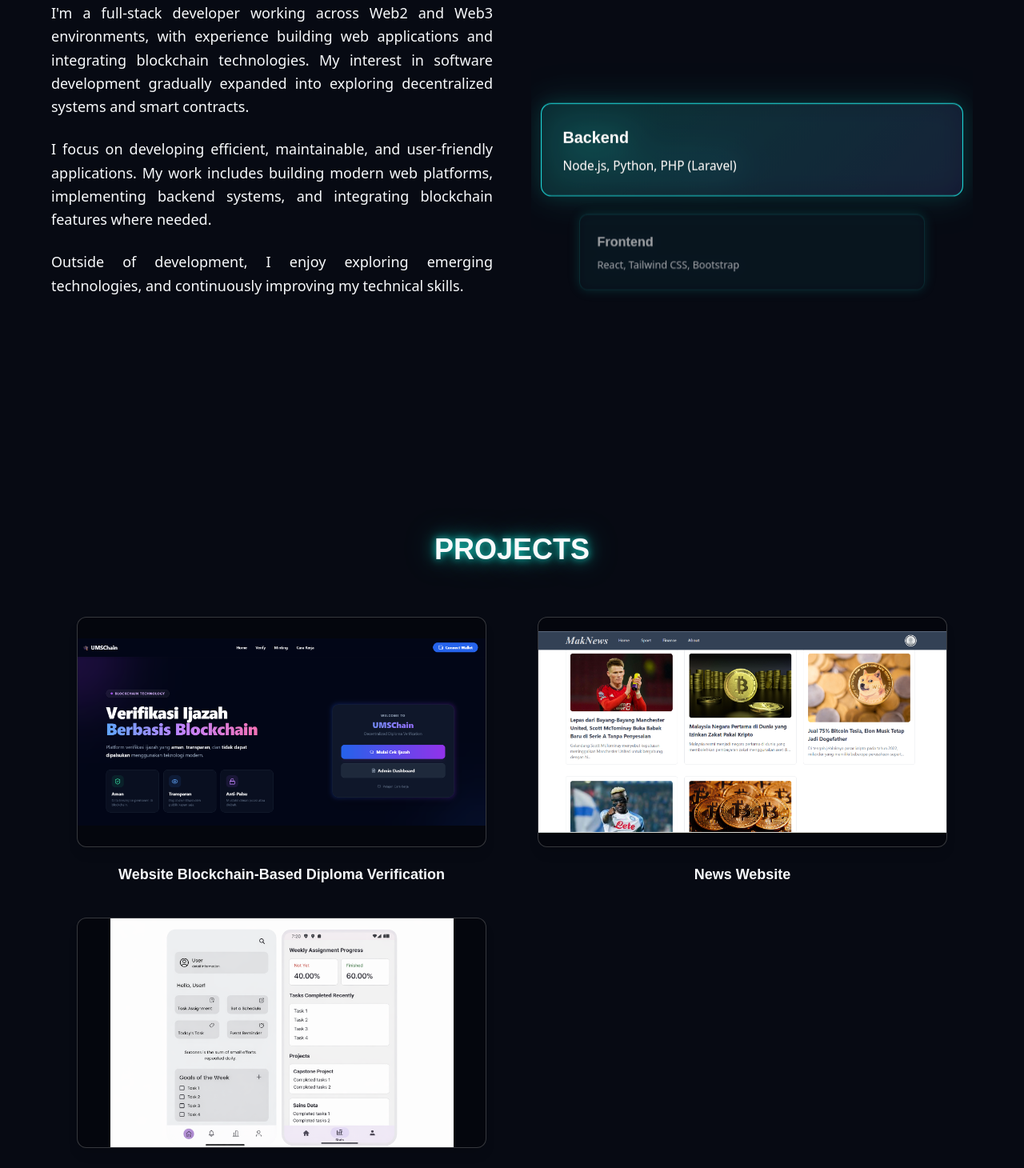
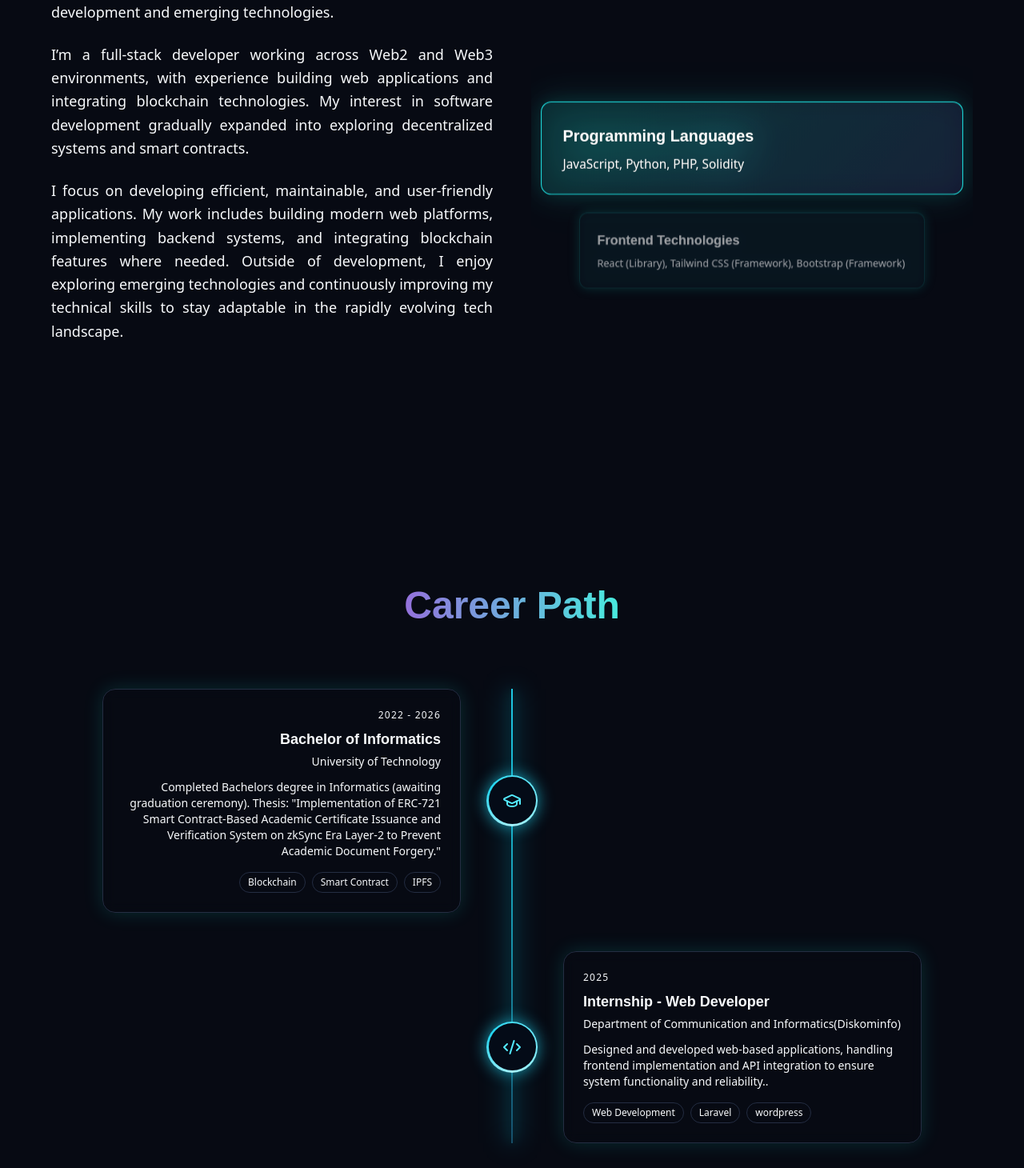
Before and after one commit to 7Demon/Portofolio, a React (Vite) app: page / in a window 1280 px wide. Shown: the part 1120-2580 px from the top of the page at 80% size. Built offline with nearby package versions, Linux system fonts and the light colour scheme.

Commit message:
menambahkan career path

```diff
--- /dev/null
+++ b/src/components/CareerPath.jsx
@@ -0,0 +1,182 @@
+import { useEffect, useRef, useState } from 'react';
+import { Briefcase, GraduationCap, Rocket, Award, Code2, Zap } from 'lucide-react';
+
+const careers = [
+  {
+  year: '2022 - 2026',
+  title: 'Bachelor of Informatics',
+  company: 'University of Technology',
+  description: 'Completed Bachelors degree in Informatics (awaiting graduation ceremony). Thesis: "Implementation of ERC-721 Smart Contract-Based Academic Certificate Issuance and Verification System on zkSync Era Layer-2 to Prevent Academic Document Forgery."',
+  icon: GraduationCap,
+  tags: ['Blockchain', 'Smart Contract', 'IPFS'],
+  },
+  {
+  year: '2025',
+  title: 'Internship - Web Developer',
+  company: 'Department of Communication and Informatics(Diskominfo)',
+  description: 'Designed and developed web-based applications, handling frontend implementation and API integration to ensure system functionality and reliability..',
+  icon: Code2,
+  tags: ['Web Development', 'Laravel', 'wordpress'],
+  }
+];
+
+const CareerItem = ({ item, index }) => {
+  const ref = useRef(null);
+  const [visible, setVisible] = useState(false);
+  const isLeft = index % 2 === 0;
+
+  useEffect(() => {
+    const observer = new IntersectionObserver(
+      ([entry]) => {
+        if (entry.isIntersecting) {
+          setVisible(true);
+          observer.disconnect();
+        }
+      },
+      { threshold: 0.2 }
+    );
+    if (ref.current) observer.observe(ref.current);
+    return () => observer.disconnect();
+  }, []);
+
+  const Icon = item.icon;
+
+  return (
+    <div ref={ref} className="relative z-10 flex items-center w-full mb-12 last:mb-0">
+      {/* Desktop layout */}
+      <div className="hidden md:grid grid-cols-[1fr_auto_1fr] gap-8 w-full items-center">
+        {/* Left content */}
+        <div
+          className={`transition-all duration-700 ${
+            visible ? 'opacity-100 translate-x-0' : isLeft ? 'opacity-0 -translate-x-16' : 'opacity-0 translate-x-16'
+          } ${isLeft ? '' : 'order-3'}`}
+        >
+          <div
+            className={`glass-card-hover rounded-2xl border border-primary/35 bg-background/45 backdrop-blur-sm p-6 shadow-[0_0_24px_hsl(var(--primary)/0.16)] hover:border-primary/70 hover:-translate-y-1 hover:shadow-[0_0_30px_hsl(var(--primary)/0.3)] transition-all duration-300 ${isLeft ? 'text-right' : 'text-left'}`}
+          >
+            <span className="text-xs font-display uppercase tracking-widest text-primary mb-2 block">
+              {item.year}
+            </span>
+            <h3 className="font-display text-lg font-semibold text-foreground mb-1">
+              {item.title}
+            </h3>
+            <p className="text-sm text-secondary font-medium mb-3">{item.company}</p>
+            <p className="text-sm text-muted-foreground mb-4">{item.description}</p>
+            <div className={`flex flex-wrap gap-2 ${isLeft ? 'justify-end' : 'justify-start'}`}>
+              {item.tags.map((tag) => (
+                <span
+                  key={tag}
+                  className="text-xs px-2.5 py-1 rounded-full bg-primary/10 text-primary border border-primary/20"
+                >
+                  {tag}
+                </span>
+              ))}
+            </div>
+          </div>
+        </div>
+
+        {/* Center node */}
+        <div
+          className={`relative z-10 flex items-center justify-center transition-all duration-500 ${
+            visible ? 'opacity-100 scale-100' : 'opacity-0 scale-0'
+          } ${!isLeft ? 'order-2' : ''}`}
+        >
+          <div className="relative w-16 h-16 rounded-full flex items-center justify-center">
+            <div className="absolute inset-0 rounded-full bg-[conic-gradient(from_180deg_at_50%_50%,#a5f3fc_0deg,#22d3ee_120deg,#67e8f9_240deg,#a5f3fc_360deg)] p-[2.5px] shadow-[0_0_20px_rgba(34,211,238,0.7)]">
+              <div className="w-full h-full rounded-full bg-[#040b17]" />
+            </div>
+            <Icon className="relative z-10 w-6 h-6 text-cyan-300" />
+          </div>
+        </div>
+
+        {/* Empty spacer */}
+        <div className={isLeft ? 'order-3' : 'order-1'} />
+      </div>
+
+      {/* Mobile layout */}
+      <div className="md:hidden flex gap-4 w-full">
+        <div className="flex flex-col items-center">
+          <div
+            className={`relative z-10 w-14 h-14 rounded-full flex items-center justify-center shrink-0 transition-all duration-500 ${
+              visible ? 'opacity-100 scale-100' : 'opacity-0 scale-0'
+            }`}
+          >
+            <div className="absolute inset-0 rounded-full bg-[conic-gradient(from_180deg_at_50%_50%,#a5f3fc_0deg,#22d3ee_120deg,#67e8f9_240deg,#a5f3fc_360deg)] p-0.5 shadow-[0_0_16px_rgba(34,211,238,0.65)]">
+              <div className="w-full h-full rounded-full bg-[#040b17]" />
+            </div>
+            <Icon className="relative z-10 w-5 h-5 text-cyan-300" />
+          </div>
+          {index < careers.length - 1 && (
+            <div className="w-0.5 flex-1 bg-linear-to-b from-primary/40 to-primary/10 mt-2" />
+          )}
+        </div>
+        <div
+          className={`flex-1 pb-4 transition-all duration-700 ${
+            visible ? 'opacity-100 translate-x-0' : 'opacity-0 translate-x-8'
+          }`}
+        >
+          <div className="glass-card-hover rounded-2xl border border-primary/35 bg-background/45 backdrop-blur-sm p-5 shadow-[0_0_20px_hsl(var(--primary)/0.14)] transition-all duration-300">
+            <span className="text-xs font-display uppercase tracking-widest text-primary mb-2 block">
+              {item.year}
+            </span>
+            <h3 className="font-display text-base font-semibold text-foreground mb-1">
+              {item.title}
+            </h3>
+            <p className="text-sm text-secondary font-medium mb-2">{item.company}</p>
+            <p className="text-xs text-muted-foreground mb-3">{item.description}</p>
+            <div className="flex flex-wrap gap-1.5">
+              {item.tags.map((tag) => (
+                <span
+                  key={tag}
+                  className="text-xs px-2 py-0.5 rounded-full bg-primary/10 text-primary border border-primary/20"
+                >
+                  {tag}
+                </span>
+              ))}
+            </div>
+          </div>
+        </div>
+      </div>
+    </div>
+  );
+};
+
+const CareerPath = () => {
+  return (
+    <section id="career" className="relative py-24 md:py-32 overflow-hidden">
+      <div className="container mx-auto px-6">
+        <div className="max-w-5xl mx-auto">
+          {/* Section header */}
+          <div className="text-center mb-20">
+            <h2 className="font-display text-4xl md:text-5xl font-bold mb-4">
+              <span className="text-gradient">Career Path</span>
+            </h2>
+          </div>
+
+          {/* Timeline */}
+          <div className="relative">
+            {/* Vertical line (desktop) */}
+            <div className="hidden md:block absolute left-1/2 top-0 bottom-0 -translate-x-1/2 z-0 pointer-events-none">
+              <div
+                className="h-full w-0.5"
+                style={{
+                  background: 'linear-gradient(180deg, rgba(34,211,238,0.95), rgba(34,211,238,0.7), rgba(56,189,248,0.35))',
+                  boxShadow: '0 0 16px rgba(34,211,238,0.45)',
+                }}
+              />
+            </div>
+            <div className="hidden md:block absolute left-1/2 top-0 bottom-0 w-4 -translate-x-1/2 bg-cyan-400/20 blur-lg z-0 pointer-events-none" />
+
+            {careers.map((item, index) => (
+              <CareerItem key={index} item={item} index={index} />
+            ))}
+          </div>
+        </div>
+      </div>
+      <div className="absolute top-1/3 -left-28 w-72 h-72 rounded-full bg-primary/10 blur-3xl -z-10" />
+      <div className="absolute bottom-0 -right-24 w-72 h-72 rounded-full bg-secondary/10 blur-3xl -z-10" />
+    </section>
+  );
+};
+
+export default CareerPath;
--- a/src/components/Navbar.jsx
+++ b/src/components/Navbar.jsx
@@ -44,7 +44,7 @@ const Navbar = () => {
     };
   }, [mobileMenuOpen]);
 
-  const navLinks = ['About', 'Projects', 'Contact'];
+  const navLinks = ['About', "Career",'Projects', 'Contact'];
 
   return (
     <nav
@@ -55,7 +55,7 @@ const Navbar = () => {
       <div className="container mx-auto px-10 sm:px-30 lg:px-40">
         <div className="flex items-center justify-between">
           <a href="#" className="font-display text-xl font-bold text-gradient">
-            DEV<span className="text-primary">.</span>FOLIO
+            0xDEV
           </a>
 
           <div className="hidden md:flex items-center gap-8">
--- a/src/components/home.jsx
+++ b/src/components/home.jsx
@@ -1,6 +1,7 @@
 import { Button } from './ui/Button';
 import { ArrowDown, Github, Twitter, Linkedin, Mail, MapPin, Send, Heart } from 'lucide-react';
 import { createElement, useEffect } from 'react';
+import CareerPath from './CareerPath';
 
 
 const projects = [
@@ -8,7 +9,7 @@ const projects = [
     title: 'Project 1',
     image: '/project1.png',
     titleWeb: "Website Blockchain-Based Diploma Verification",
-    description: 'UMSChain is a web-based decentralized application (dApp) designed to manage the lifecycle of digital certificates, including issuance (minting), decentralized storage, and authenticity verification. The system leverages zkSync Era (Ethereum Layer-2) to ensure immutable and transparent certificate records, while certificate files are stored on IPFS via Pinata. Each certificate is represented as a unique ERC-721 NFT. The application is built using Solidity and Hardhat for smart contract development, zkSync Era for Layer-2 deployment, IPFS (Pinata) for decentralized storage, and React  with Ethers.js for the frontend and blockchain integration.',
+    description: 'UMSChain is a web-based decentralized application (dApp) for issuing, storing, and verifying digital diploma. It uses zkSync Era (Ethereum Layer-2) for immutable on-chain records and IPFS via Pinata for decentralized file storage. Each certificate is minted as a unique ERC-721 NFT. The system is developed with Solidity and Hardhat, deployed on zkSync Era, and integrated into a React frontend using Ethers.js.',
     link: "https://umschain.vercel.app/"},
     {
       title: 'Project 2',
@@ -76,14 +77,14 @@ const Home = () => {
           <div className="text-center lg:text-left">
             {/* Status badge */}
             <div className="animate-fade-up opacity-0 delay-100">
-              <div className="inline-flex items-center gap-2 glass-card px-4 py-2 mb-8">
+              <div className="inline-flex items-center gap-2 glass-card px-4 py-1 mb-8">
                 <span className="w-2 h-2 rounded-full bg-primary animate-pulse" />
                 <span className="text-sm text-muted-foreground">Available for Web2 and Web3 Projects</span>
               </div>
             </div>
             {/* Engineering the Future of Web2 & Web3 */}
             {/* Main heading */}
-            <h1 className="font-display text-3xl sm:text-4xl md:text-5xl lg:text-6xl font-bold leading-tight mb-6 animate-fade-up opacity-0 delay-200">
+            <h1 className="font-display text-3xl sm:text-3xl md:text-4xl lg:text-5xl font-bold leading-tight mb-6 animate-fade-up opacity-0 delay-200">
               <span className="text-foreground">Engineering the</span>
               <br />
               <span className="text-gradient neon-glow">Future of Web2 & Web3</span>
@@ -93,7 +94,8 @@ const Home = () => {
 
             {/* Subtitle */}
             <p className="text-base sm:text-lg md:text-lg text-muted-foreground max-w-2xl mx-auto lg:mx-0 mb-8 md:mb-10 animate-fade-up opacity-0 delay-300">
-              Full-stack developer building Web2 and Web3 applications,
+              Nice to connect with you all <br />
+             I am Dicky Ramadhan, a Web2 and Web3 developer,
               <span className="hidden sm:inline"><br /></span>
               {' '}including smart contract integration and decentralized features.
             </p>
@@ -102,8 +104,8 @@ const Home = () => {
             <div className="flex flex-col sm:flex-row items-center lg:items-start justify-center lg:justify-start gap-4 mb-10 md:mb-12 animate-fade-up opacity-0 delay-400">
               <div className="relative group">
                 <div className="absolute -inset-1 bg-linear-to-r from-primary via-secondary to-primary rounded-lg blur opacity-75 group-hover:opacity-100 group-hover:blur-md transition duration-500 animate-pulse" />
-                <Button variant="neon" size="lg" className="relative hover:scale-105 transition-transform duration-300 shadow-lg">
-                  <a href="#projects"><span className="relative">View Projects</span></a>
+                <Button variant="neon" size="lg" className="relative text-muted-foreground hover:text-primary transition-all hover:scale-110 hover:bg-emerald-500">
+                  <a href="#contact"><span className="relative">Contact Me</span></a>
                 </Button>
               </div>
             </div>
@@ -188,16 +190,20 @@ const Home = () => {
           <div className="grid grid-cols-1 md:grid-cols-2 gap-8 lg:gap-12 items-center mb-12">
             {/* Left - Text Content */}
             <div className="space-y-6 animate-fade-up opacity-0 delay-200">
-              <p className="text-muted-foreground text-left md:text-justify md:text-lg leading-relaxed">
-                I'm a full-stack developer working across Web2 and Web3 environments, with experience building web applications and integrating blockchain technologies. My interest in software development gradually expanded into exploring decentralized systems and smart contracts.
+              <p className="text-muted-foreground text-justify md:text-justify md:text-lg leading-relaxed">
+                I am a recent Informatics graduate from Universitas Muhammadiyah Surakarta 2022-2026 with a passion for software development and emerging technologies.
               </p>
 
-              <p className="text-muted-foreground text-left md:text-justify md:text-lg leading-relaxed">
-                I focus on developing efficient, maintainable, and user-friendly applications. My work includes building modern web platforms, implementing backend systems, and integrating blockchain features where needed.
+              <p className="text-muted-foreground text-justify md:text-justify md:text-lg leading-relaxed">
+                I’m a full-stack developer working across Web2 and Web3 environments, with experience building web applications and integrating blockchain technologies. My interest in software development gradually expanded into exploring decentralized systems and smart contracts.
               </p>
 
-              <p className="text-muted-foreground text-left md:text-justify md:text-lg leading-relaxed">
-                Outside of development, I enjoy exploring emerging technologies, and continuously improving my technical skills.
+              <p className="text-muted-foreground text-justify md:text-justify md:text-lg leading-relaxed">
+                I focus on developing efficient, maintainable, and user-friendly applications.
+                My work includes building modern web platforms, implementing backend systems,
+                and integrating blockchain features where needed.
+                Outside of development, I enjoy exploring emerging technologies and continuously improving
+                 my technical skills to stay adaptable in the rapidly evolving tech landscape.
               </p>
             </div>
 
@@ -217,21 +223,26 @@ const Home = () => {
                   <div className="flex flex-col">
                     {[
                         {
-                        title: 'Backend',
-                        skills: 'Node.js, Python, PHP (Laravel)'
+                          title: 'Programming Languages',
+                          skills: 'JavaScript, Python, PHP, Solidity'
                         },
                         {
-                        title: 'Frontend',
-                        skills: 'React, Tailwind CSS, Bootstrap'
+                          title: 'Frontend Technologies',
+                          skills: 'React (Library), Tailwind CSS (Framework), Bootstrap (Framework)'
                         },
                         {
-                        title: 'Blockchain',
-                        skills: 'Solidity, Hardhat, Ethers.js'
+                          title: 'Backend Technologies',
+                          skills: 'Python, Laravel (PHP Framework)'
                         },
                         {
-                        title: 'Tools',
-                        skills: 'Git, WordPress, SAP'
-                      }].map((skill, index) => (
+                          title: 'Blockchain Development',
+                          skills: 'Solidity (Smart Contract Language), Hardhat (Development Framework), Ethers.js (Library)'
+                        },
+                        {
+                          title: 'Tools & Platforms',
+                          skills: 'Git (Version Control), WordPress (CMS), SAP (Enterprise System)'
+                        }
+                      ].map((skill, index) => (
                       <div
                         key={index}
                         className="snap-center shrink-0 h-28 sm:h-32 px-3 sm:px-6 lg:px-9 py-2 sm:py-3 flex items-center justify-center transition-all duration-500 ease-out transform"
@@ -263,6 +274,11 @@ const Home = () => {
       <div className="absolute bottom-0 -left-40 w-80 h-80 bg-primary/10 rounded-full blur-3xl -z-10" />
     </section>
 
+    {/* career path */}
+    <section id='careerpath'>
+      <CareerPath />
+    </section>
+
     {/* project section */}
     <section id="projects" className='relative py-20 md:py-28 overflow-hidden '>
         <div className='container mx-auto px-4 md:px-6'>
@@ -276,7 +292,7 @@ const Home = () => {
                       {projects.map((project) =>
                       (<div key={project.title} className='flex flex-col justify-center items-center gap-4 sm:gap-5'> <a href={project.link} target="_blank" rel="noopener noreferrer" className='block w-full max-w-lg'>
                         <div className='group relative w-full aspect-video rounded-xl border border-white/20 overflow-hidden hover:scale-[1.02] sm:hover:scale-105 transition-transform duration-300 shadow-lg bg-black/30'>
-                          <img src={project.image} alt={project.title} className='w-full h-full object-contain block'/>
+                          <img src={project.image} alt={project.title} className='w-full h-full object-cover block'/>
                           <div className='absolute inset-0 bg-black/65 opacity-0 group-hover:opacity-100 transition-opacity duration-300 flex items-end'>
                             <div className='p-4 translate-y-3 group-hover:translate-y-0 transition-transform duration-300'>
                               <p className='text-xs sm:text-sm text-white text-left sm:text-justify max-h-28 sm:max-h-40 overflow-y-auto pr-1'>{project.description}</p>
@@ -395,13 +411,13 @@ const Home = () => {
       <div className="container mx-auto px-4 md:px-6">
         <div className="flex flex-col md:flex-row items-center justify-between gap-6 text-center md:text-left">
           <a href="#" className="text-2xl font-bold text-gradient neon-glow">
-            DEV.FOLIO
+            Dicky Ramadhan
           </a>
 
           <p className="text-sm text-muted-foreground flex items-center justify-center gap-2">
-            Built with
+            Copyright © 2026 Dicky Ramadhan
             <Heart size={14} className="text-primary" />
-            using React &amp; Web3
+            Web2 &amp; Web3
           </p>
 
           <div className="flex items-center gap-4">
```
Lines whose indentation alone changed are shown as unchanged.
